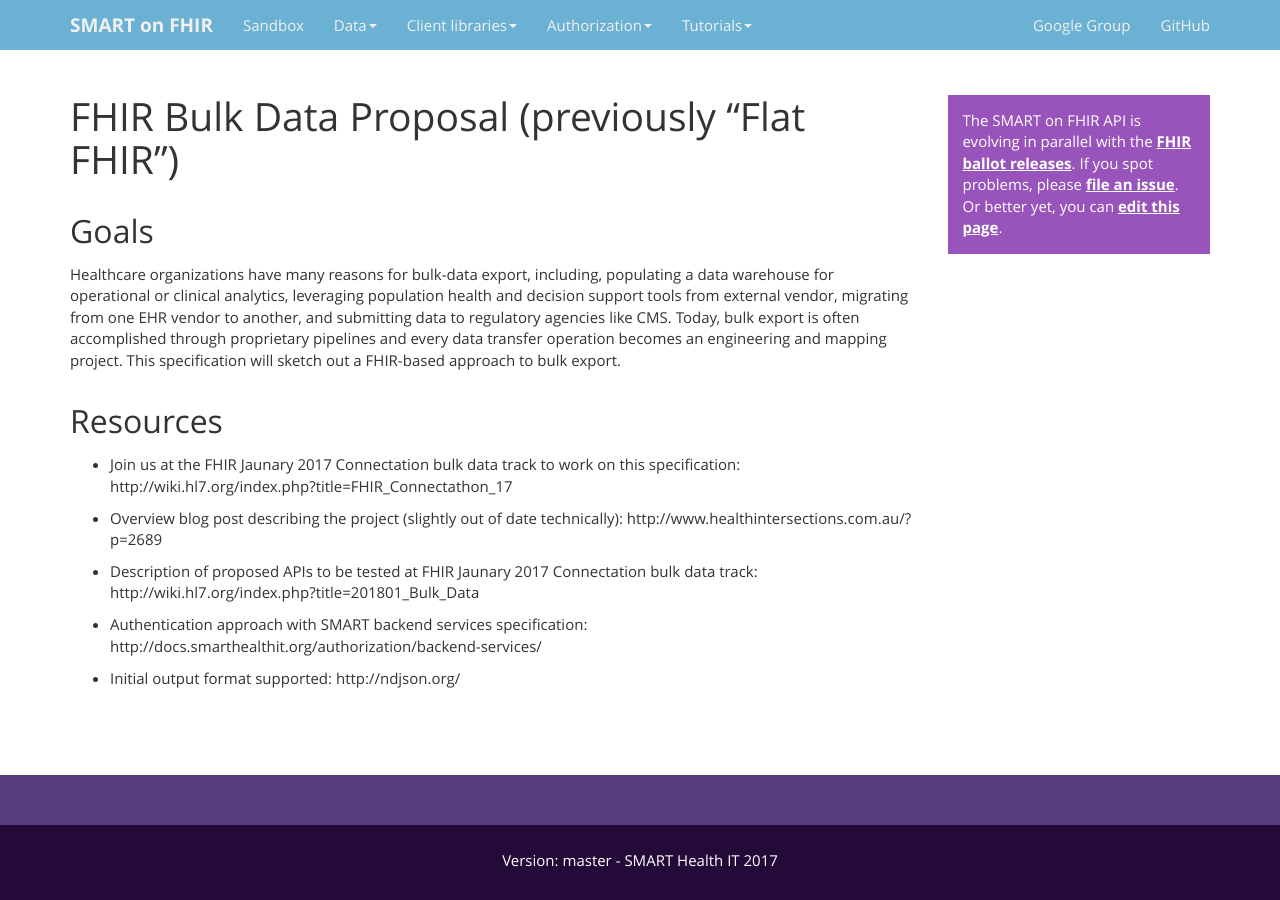
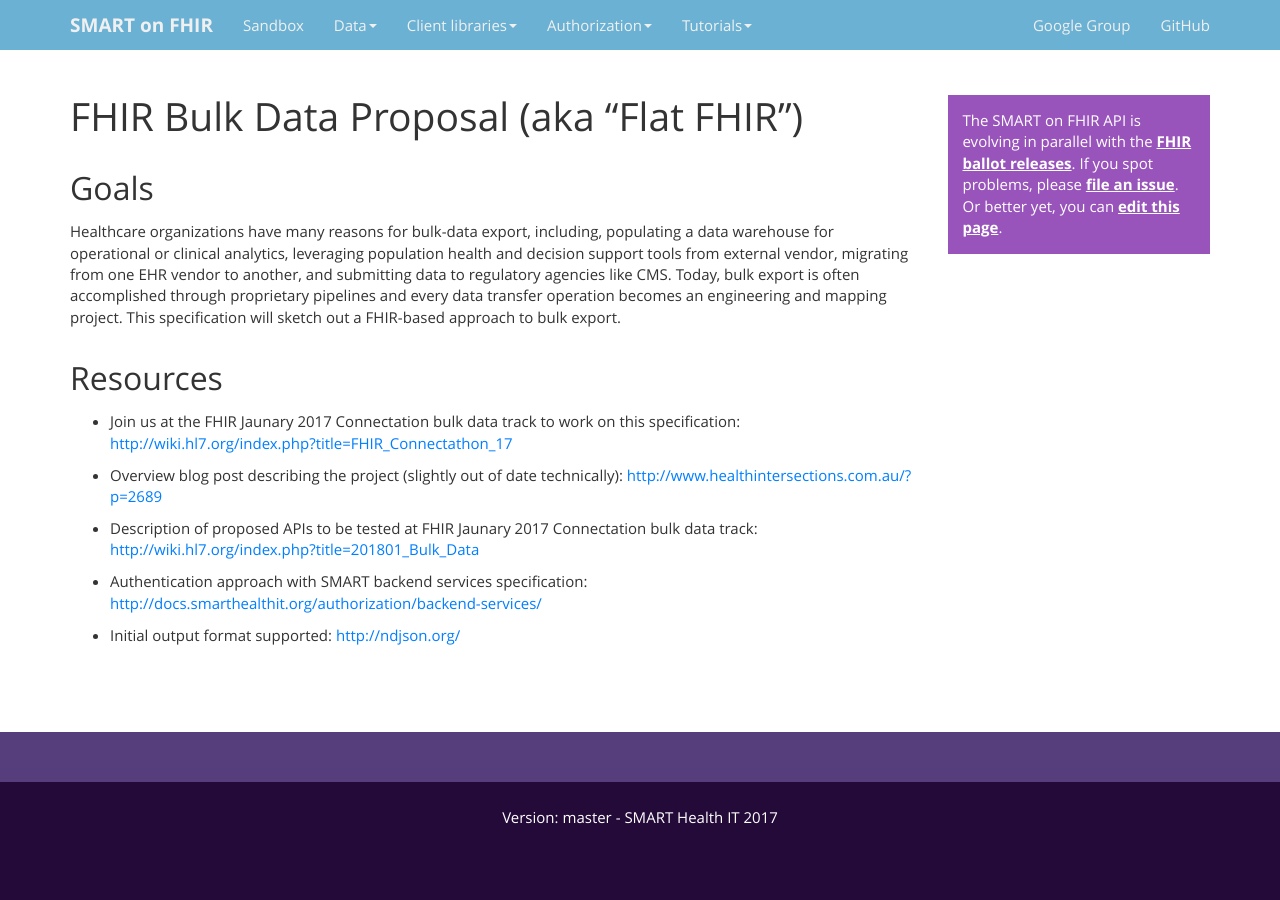
Before and after one commit to smart-on-fhir/smart-on-fhir.github.io, a Jekyll site: the page built from flat-fhir/index.md, in a window 1280 px wide. Built offline with Jekyll 4.4.1, drawn with Linux system fonts in a browser that asks for light colours.

Commit message:
fix links

```diff
--- a/flat-fhir/index.md
+++ b/flat-fhir/index.md
@@ -3,23 +3,23 @@ layout: main
 title: "FHIR Bulk Data"
 ---
 
-# FHIR Bulk Data Proposal (previously "Flat FHIR")
+# FHIR Bulk Data Proposal (aka "Flat FHIR")
 
 ## Goals
 Healthcare organizations have many reasons for bulk-data export, including, populating a data warehouse for operational or clinical analytics, leveraging population health and decision support tools from external vendor, migrating from one EHR vendor to another, and submitting data to regulatory agencies like CMS. Today, bulk export is often accomplished through proprietary pipelines and every data transfer operation becomes an engineering and mapping project. This specification will sketch out a FHIR-based approach to bulk export.
 
 ## Resources
-
 - Join us at the FHIR Jaunary 2017 Connectation bulk data track to work on this specification:
-http://wiki.hl7.org/index.php?title=FHIR_Connectathon_17
+[http://wiki.hl7.org/index.php?title=FHIR_Connectathon_17](http://wiki.hl7.org/index.php?title=FHIR_Connectathon_17)
 
 - Overview blog post describing the project (slightly out of date technically):
-http://www.healthintersections.com.au/?p=2689
+[http://www.healthintersections.com.au/?p=2689](http://www.healthintersections.com.au/?p=2689)
 
-- Description of proposed APIs to be tested at FHIR Jaunary 2017 Connectation bulk data track: http://wiki.hl7.org/index.php?title=201801_Bulk_Data
+- Description of proposed APIs to be tested at FHIR Jaunary 2017 Connectation bulk data track: [http://wiki.hl7.org/index.php?title=201801_Bulk_Data](http://wiki.hl7.org/index.php?title=201801_Bulk_Data)
 
 - Authentication approach with SMART backend services specification:
-http://docs.smarthealthit.org/authorization/backend-services/
+[http://docs.smarthealthit.org/authorization/backend-services/](http://docs.smarthealthit.org/authorization/backend-services/
+)
 
 - Initial output format supported:
-http://ndjson.org/
+[http://ndjson.org/](http://ndjson.org/)
```
